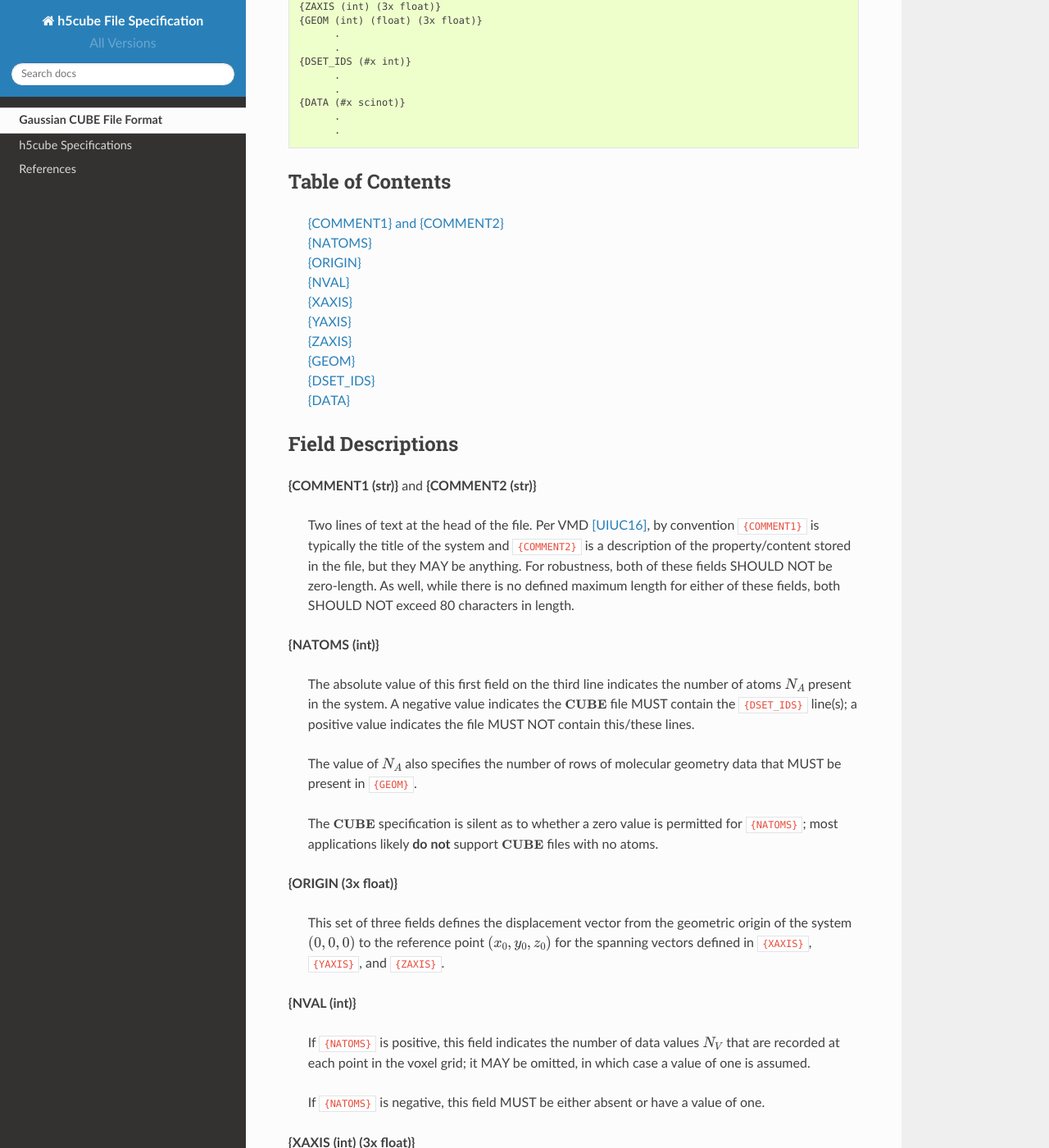
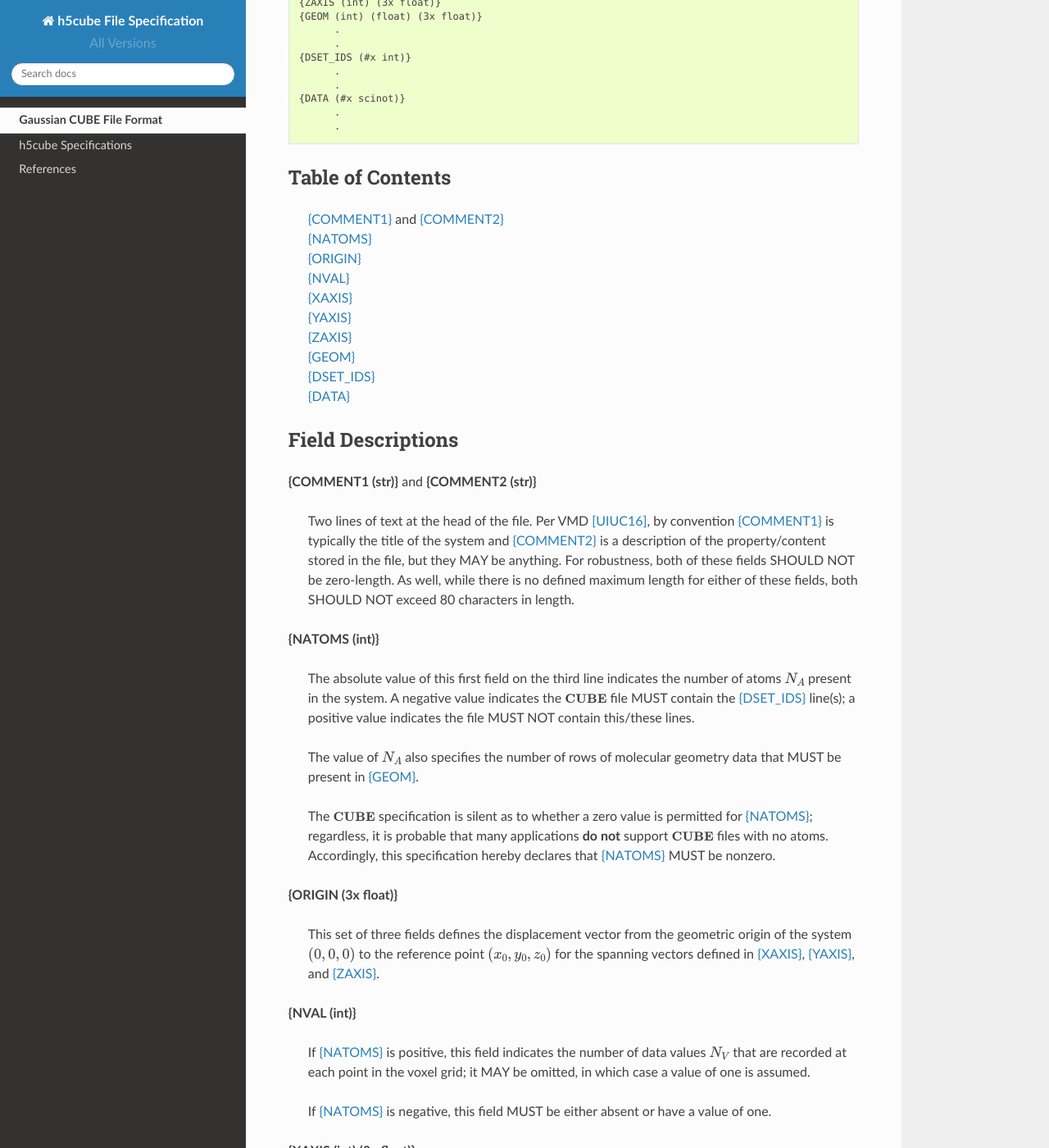
Before and after one commit to bskinn/h5cube-spec, a Sphinx documentation site: the page built from doc/source/cubeformat.rst, in a window 1280 px wide and 1400 px high, scrolled down 1152 px. Shown: the whole window at 82% size. Built offline with Sphinx 7.4.7 and the Read the Docs theme 2.0.0, drawn with Linux system fonts in a browser that asks for light colours; formulas are drawn with MathJax 3.

Commit message:
DRAFT: Working on v1.0 rev1
cubeformat.rst:

* Change all ``{field}`` occurrences  to |replace|s
* MAJOR: Change to specify that NATOMS MUST be nonzero

specs.rst: Clarify TODO, to ensure including a mention that
    the data type & structure (single value or array w/shape)
    given on the first line of a dataset description is
    specifically part of the specification.

specs/spec_1_0__rev1.rst:

 * Add first local replace:: directives for the spec dataset
   :ref: links for the page
 * Start filling out TOC with new |_replace| directives
 * Add links to [NUM_DSETS] and [DSET_IDS] where had been marked
   in [NATOMS]
 * Complete [GEOM], [NUM_DSETS], [DSET_IDS] drafts
 * Begin draft of [SIGNS]

```diff
--- a/doc/source/cubeformat.rst
+++ b/doc/source/cubeformat.rst
@@ -34,16 +34,16 @@
 :math:`\left(x\right.`, :math:`y`, :math:`\left. z\right)` indicate coordinates in the frame
 of the molecular geometry, whereas uppercase algebraic symbols
 :math:`\left(X\right.`, :math:`Y`, :math:`\left. Z\right)` indicate coordinates in the
-voxel grid defined by ``{XAXIS}``, ``{YAXIS}``, and ``{ZAXIS}``.
+voxel grid defined by |XAXIS|, |YAXIS|, and |ZAXIS|.
 
 All fields except for
-``{DSET_IDS}``  and ``{NVAL}`` MUST be present in all files.
+|DSET_IDS|  and |NVAL| MUST be present in all files.
 
-``{DSET_IDS}`` MUST be present if
-``{NATOMS}`` is negative; it MUST NOT be present if ``{NATOMS}`` is positive.
+|DSET_IDS| MUST be present if
+|NATOMS| is negative; it MUST NOT be present if |NATOMS| is positive.
 
-``{NVAL}`` MAY be omitted if its value would be equal to one; it MUST be absent or
-have a value of one if ``{NATOMS}`` is negative.
+|NVAL| MAY be omitted if its value would be equal to one; it MUST be absent or
+have a value of one if |NATOMS| is negative.
 
 .. _cubeformat-FieldLayout:
 
@@ -71,16 +71,16 @@
 Table of Contents
 -----------------
 
-    :ref:`{COMMENT1} and {COMMENT2} <cubeformat-COMMENTS>` |br|
-    :ref:`{NATOMS} <cubeformat-NATOMS>` |br|
-    :ref:`{ORIGIN} <cubeformat-ORIGIN>` |br|
-    :ref:`{NVAL} <cubeformat-NVAL>` |br|
-    :ref:`{XAXIS} <cubeformat-XAXIS>` |br|
-    :ref:`{YAXIS} <cubeformat-YAXIS>` |br|
-    :ref:`{ZAXIS} <cubeformat-ZAXIS>` |br|
-    :ref:`{GEOM} <cubeformat-GEOM>` |br|
-    :ref:`{DSET_IDS} <cubeformat-DSET_IDS>` |br|
-    :ref:`{DATA} <cubeformat-DATA>`
+    |COMMENT1| and |COMMENT2| |br|
+    |NATOMS| |br|
+    |ORIGIN| |br|
+    |NVAL|  |br|
+    |XAXIS| |br|
+    |YAXIS| |br|
+    |ZAXIS| |br|
+    |GEOM|  |br|
+    |DSET_IDS| |br|
+    |DATA|
 
 
 Field Descriptions
@@ -90,8 +90,8 @@
 
 **{COMMENT1 (str)}** and **{COMMENT2 (str)}**
 
-    Two lines of text at the head of the file. Per VMD [UIUC16]_, by convention ``{COMMENT1}``
-    is typically the title of the system and ``{COMMENT2}`` is a description of the
+    Two lines of text at the head of the file. Per VMD [UIUC16]_, by convention |COMMENT1|
+    is typically the title of the system and |COMMENT2| is a description of the
     property/content stored in the file, but they MAY be anything. For robustness, both of
     these fields SHOULD NOT be zero-length.  As well, while there is no defined maximum length
     for either of these fields, both SHOULD NOT exceed 80 characters in length.
@@ -104,15 +104,17 @@
     The absolute value of this first field on the third line indicates
     the number of atoms :math:`N_A` present in the system.
     A negative value indicates the |CUBE| file MUST contain the
-    ``{DSET_IDS}`` line(s); a positive value indicates the file
+    |DSET_IDS| line(s); a positive value indicates the file
     MUST NOT contain this/these lines.
 
     The value of :math:`N_A` also specifies the number of rows of
-    molecular geometry data that MUST be present in ``{GEOM}``.
+    molecular geometry data that MUST be present in |GEOM|.
 
     The |CUBE| specification is silent as to whether a zero value is
-    permitted for ``{NATOMS}``;
-    most applications likely **do not** support |CUBE| files with no atoms.
+    permitted for |NATOMS|; regardless, it is probable that
+    many applications **do not** support |CUBE| files with no atoms.
+    Accordingly, this specification hereby declares that |NATOMS| MUST be
+    nonzero.
 
 
 .. _cubeformat-ORIGIN:
@@ -122,19 +124,19 @@
     This set of three fields defines the displacement vector from the geometric origin of
     the system :math:`\left(0,0,0\right)` to the reference point
     :math:`\left(x_0, y_0, z_0\right)` for the
-    spanning vectors defined in ``{XAXIS}``, ``{YAXIS}``, and ``{ZAXIS}``.
+    spanning vectors defined in |XAXIS|, |YAXIS|, and |ZAXIS|.
 
 
 .. _cubeformat-NVAL:
 
 **{NVAL (int)}**
 
-    If ``{NATOMS}`` is positive, this field indicates the number of data
+    If |NATOMS| is positive, this field indicates the number of data
     values :math:`N_V` that are recorded
     at each point in the voxel grid; it MAY be omitted, in which case
     a value of one is assumed.
 
-    If ``{NATOMS}`` is negative, this field MUST be either absent or have
+    If |NATOMS| is negative, this field MUST be either absent or have
     a value of one.
 
 
@@ -169,7 +171,7 @@
 **{YAXIS (int) (3x float)}**
 
     This line defines the :math:`Y`-axis of the volumetric region of the |CUBE| file,
-    in nearly identical fashion as for ``{XAXIS}``.  The key differences are: (1) the
+    in nearly identical fashion as for |XAXIS|.  The key differences are: (1) the
     first integer field :math:`N_Y` MUST always be positive; and (2) in the situation
     where the voxel axes
     aligned with the geometry axes, the second ``float`` field
@@ -183,7 +185,7 @@
 **{ZAXIS (int) (3x float)}**
 
     This line defines the :math:`Z`-axis of the volumetric region of the |CUBE| file,
-    in nearly identical fashion as for ``{YAXIS}``.  The key difference is that in
+    in nearly identical fashion as for |YAXIS|.  The key difference is that in
     the situation where the voxel axes are aligned with the geometry axes,
     the third ``float`` field
     :math:`\left(Z_z\right)` will be positive and the first and second ``float``
@@ -213,10 +215,10 @@
 
 **{DSET_IDS (#x int)}**
 
-    *This field is only present if* ``{NATOMS}`` *is negative*
+    *This field is only present if* |NATOMS| *is negative*
 
     This field comprises one or more rows of integers, representing identifiers
-    associated with multiple ``{DATA}`` values at each voxel, with a total of
+    associated with multiple |DATA| values at each voxel, with a total of
     :math:`m+1` values present. The most common meaning of these identifiers
     is orbital indices, in |CUBE| files containing wavefunction data.
     The first value MUST be positive and equal to :math:`m`, to indicate the
@@ -233,7 +235,7 @@
     This field encompasses the remainder of the |CUBE| file.  Typical formatted |CUBE| output
     has up to six values on each line, in whitespace-separated scientific notation.
 
-    If ``{NATOMS}`` is positive, a total of :math:`N_X N_Y N_Z N_V` values should
+    If |NATOMS| is positive, a total of :math:`N_X N_Y N_Z N_V` values should
     be present, flattened as follows (in the below Python pseudocode the for-loop
     variables are iterated starting from zero)::
 
@@ -248,8 +250,8 @@
 
                 write('\n')
 
-    If ``{NATOMS}`` is negative and :math:`m` datasets are present (see
-    :ref:`{DSET_IDS} <cubeformat-DSET_IDS>` above), a total of
+    If |NATOMS| is negative and :math:`m` datasets are present (see
+    |DSET_IDS| above), a total of
     :math:`N_X N_Y N_Z m` values should be present, flattened as follows::
 
         for i in range(NX):
@@ -265,9 +267,9 @@
 
     The sequence of the data values along the last (``l``) dimension of the data array
     for each ``i, j, k`` MUST match
-    the sequence of the identifiers provided in ``{DSET_IDS}`` in order for the dataset
+    the sequence of the identifiers provided in |DSET_IDS| in order for the dataset
     to be interpreted properly.
 
-    Regardless of the sign of ``{NATOMS}``, as illustrated above a newline is typically
+    Regardless of the sign of |NATOMS|, as illustrated above a newline is typically
     inserted after the block of data corresponding to each :math:`\left(X_i, Y_j\right)`
     pair.
--- a/doc/source/specs.rst
+++ b/doc/source/specs.rst
@@ -47,7 +47,9 @@
           residing in the subpages here. In particular, a brief overview of
           the HDF5 datatypes and the 'lumped' approach taken in the
           spec layouts. (Fig. 6-4, Tbl. 6-1). Python tuple syntax for
-          dataset dimensions.
+          dataset dimensions. The data type provided on the first line under
+          a given dataset name is the data type it must be present as in
+          an |h5cube| file.
 
 
 Specification Versions
```
Also changed, not shown: other parts of doc/source/specs.rst (+1 -1 lines), doc/source/specs/v1_0/v1_0__rev1.rst (+34 -9 lines).
